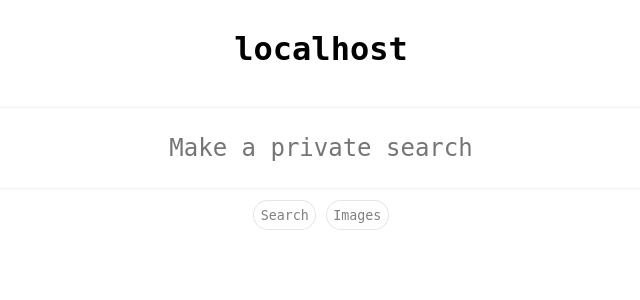
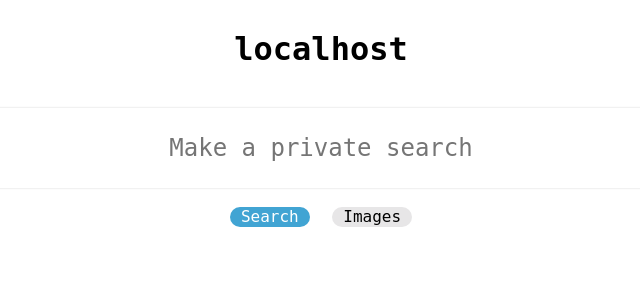
Before and after one commit to Isaac-To/adFreeSearch, a Flask app: page / in a window 1280 px wide. Shown: the part 143-443 px from the top of the page, without its empty margins (319-959 px from the left). Run offline with Flask 2, Linux system fonts and the light colour scheme.

Commit message:
switch to radio based

```diff
--- a/main.py
+++ b/main.py
@@ -46,31 +46,31 @@ def search():
 def query_post():
     session.permanent = True
     # if there is a new query from the search bar or an update from the page buttons
-    if request.method == "POST":
-        if request.form.get('mode') != None:
-            session['mode'] = request.form.get('mode')
-        elif request.form.get('query') != None:
-            session['q'] = request.form.get('query')  # type: ignore
-        elif request.form.get('pg-btn') != None:
-            # page change button backend
-            session['start'] = int(request.form.get('pg-btn')) # type: ignore
-        elif request.form.get('proxy-btn') != None:
-            # proxy button backend
-            req = requests.get(request.form.get('proxy-btn'), headers = randomAgent())  # type: ignore
-            # soup = BeautifulSoup(req.text, "html.parser")
-            # removes all references to external elements if flagged to be an ad/tracker BEING WORKED ON
-            # externalElements = soup.find_all(href=True)
-            # externalElements.extend(soup.find_all(src=True))
-            # for elem in externalElements:
-            #     try:
-            #         if adLists.compareURL(elem.get('href')):
-            #             elem.decompose()
-            #     except: pass
-            #     try:
-            #         if adLists.compareURL(elem.get('src')):
-            #             elem.decompose()
-            #     except: pass
-            return req.text
+    if request.form.get('query') != None:
+        session['mode'] = request.form.get("mode")
+        if session["mode"] == "":
+            session["mode"] = 'search'
+        session['q'] = request.form.get('query')  # type: ignore
+    elif request.form.get('pg-btn') != None:
+        # page change button backend
+        session['start'] = int(request.form.get('pg-btn')) # type: ignore
+    elif request.form.get('proxy-btn') != None:
+        # proxy button backend
+        req = requests.get(request.form.get('proxy-btn'), headers = randomAgent())  # type: ignore
+        # soup = BeautifulSoup(req.text, "html.parser")
+        # removes all references to external elements if flagged to be an ad/tracker BEING WORKED ON
+        # externalElements = soup.find_all(href=True)
+        # externalElements.extend(soup.find_all(src=True))
+        # for elem in externalElements:
+        #     try:
+        #         if adLists.compareURL(elem.get('href')):
+        #             elem.decompose()
+        #     except: pass
+        #     try:
+        #         if adLists.compareURL(elem.get('src')):
+        #             elem.decompose()
+        #     except: pass
+        return req.text
     params = dict()
     # incase errors
     try:
--- a/static/css/main.css
+++ b/static/css/main.css
@@ -31,6 +31,36 @@ small {
 .header {
     position: sticky;
     top: 0;
+}
+
+
+input[type="radio"] {
+    display: none;
+}
+
+input[type="radio"]+label:before {
+    color: black;
+    display: inline-block;
+    width: 80px;
+    height: 20px;
+    margin: 0.5%;
+    background-clip: content-box;
+    background-color: #e7e6e7;
+    border-radius: 24px;
+}
+
+/* appearance for checked radiobutton */
+input[type="radio"]:checked+label:before {
+    color: white;
+    background-color: #41A4D3;
+}
+
+#searchMark+label:before {
+    content: "Search";
+}
+
+#imagesMark+label:before {
+    content: "Images";
 }
 
 .input-text {
@@ -128,6 +158,7 @@ small {
 .title {
     margin: 0;
 }
+
 .footer {
     margin-top: 5%;
     margin-bottom: 5%;
--- a/templates/index.html
+++ b/templates/index.html
@@ -5,13 +5,15 @@
 <div class="header">
     <form method="POST" class="btn-container">
         <input type="text" name="query" class="input-text" placeholder="Make a private search">
+        <div class="btn-row">
+            <span class="radio">
+                <input type="radio", id="searchMark" name="mode" value="search" checked="checked">
+                <label for="searchMark"></label>
+            </span>
+            <span class="radio">
+                <input type="radio", id="imagesMark" name="mode" value="images">
+                <label for="imagesMark"></label>
+            </span>
+        </div>
     </form>
-    <div class="btn-row">
-        <form method="POST" class="btn-container">
-            <button type="submit" class="pg-btn" name="mode" value="search">Search</button>
-        </form>
-        <form method="POST" class="btn-container">
-            <button type="submit" class="pg-btn" name="mode" value="images">Images</button>
-        </form>
-    </div>
 </div>
```
